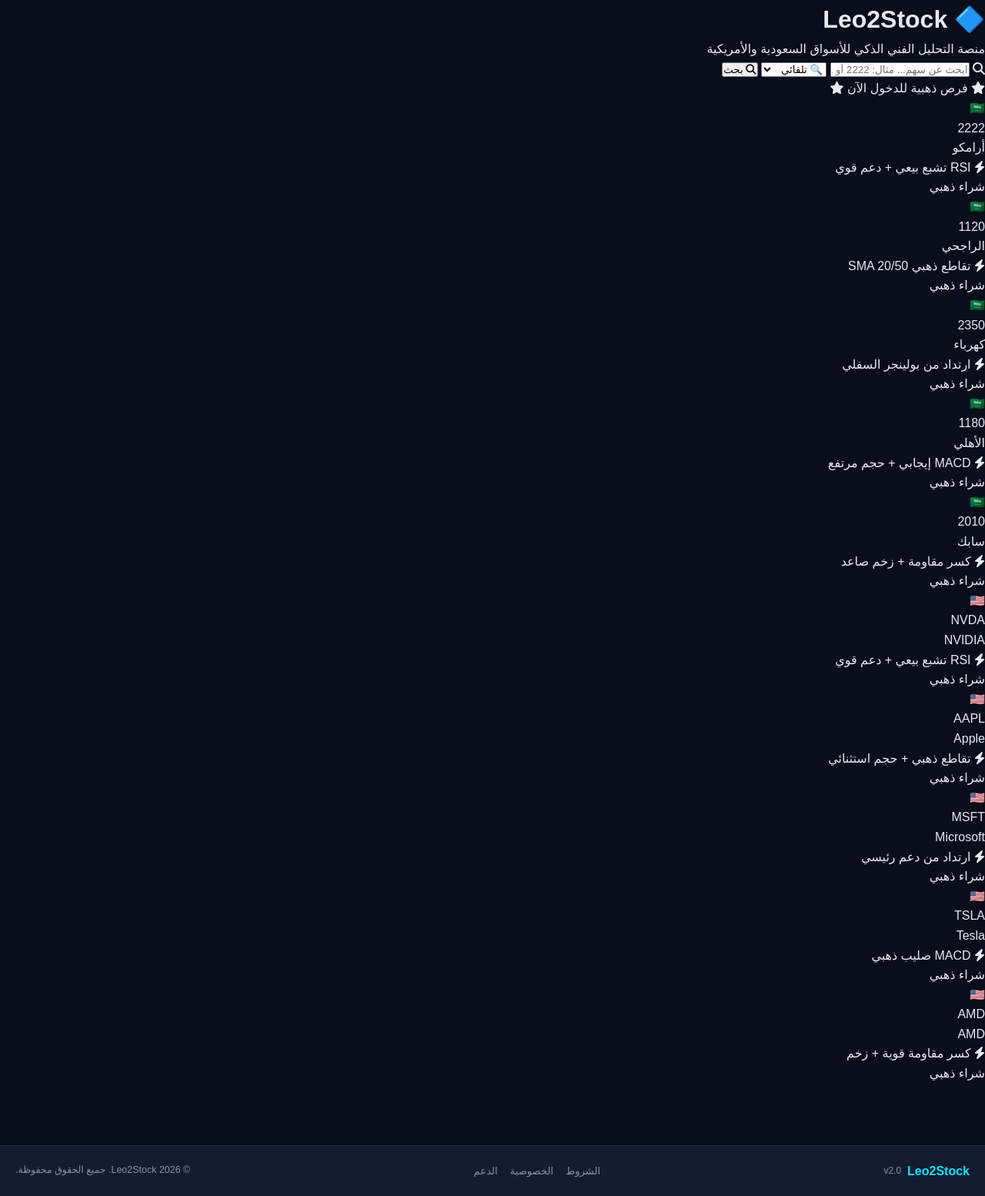
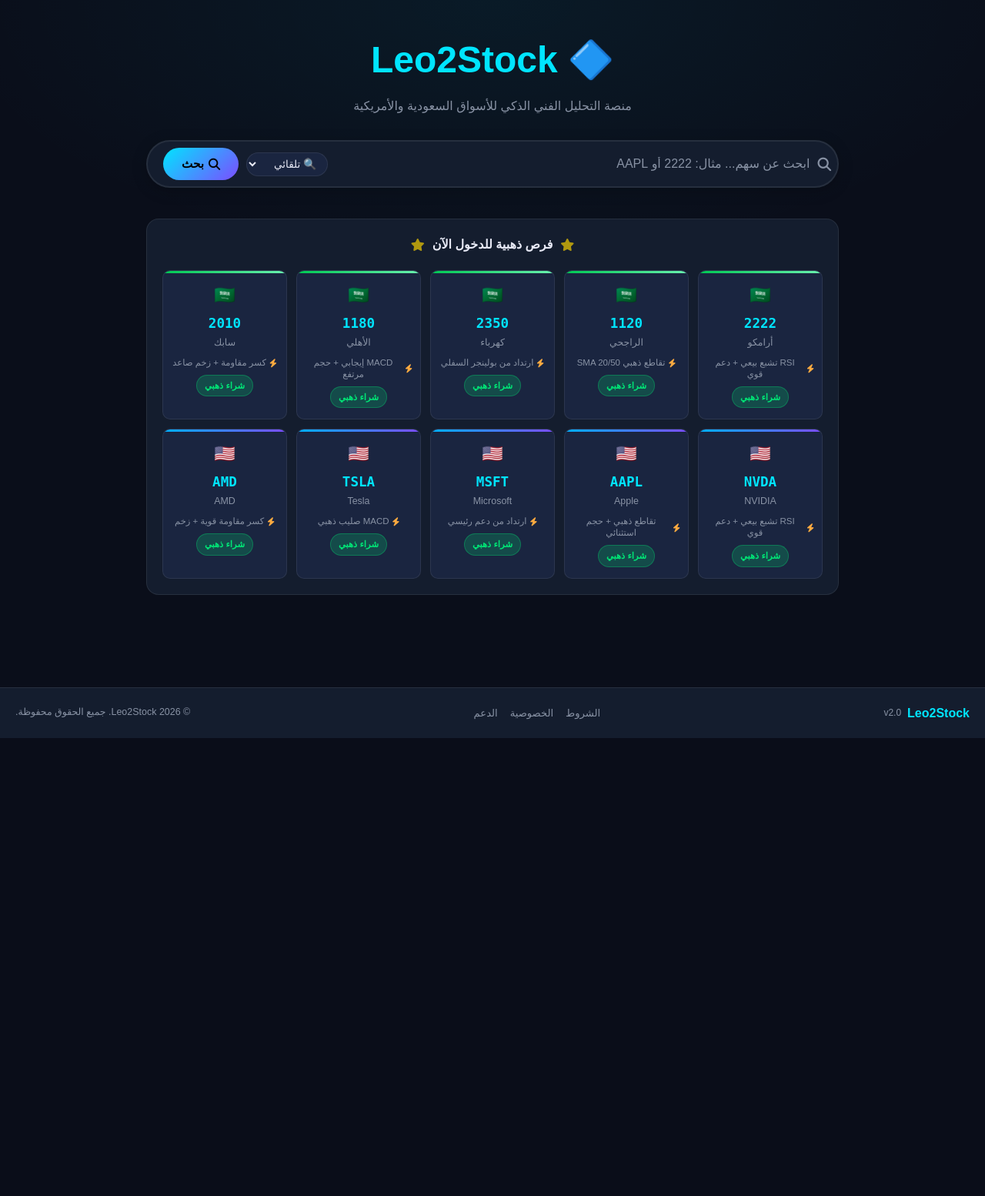
Before and after one commit to khalidalbarqi20/Leo2stock, a Flask app: page / in a window 1280 px wide. Shown: the part 67-1621 px from the top of the page at 77% size. After the commit the page ends 1026 px from the top, so only its background shows below. Run offline with Flask 3, Linux system fonts and the light colour scheme.

Commit message:
Add hero search and golden opportunities styles

```diff
--- a/static/style.css
+++ b/static/style.css
@@ -1239,3 +1239,253 @@ body {
     .gauge-labels { font-size: 0.6rem; }
     .footer-content { flex-direction: column; text-align: center; }
 }
+/* ====== Hero Search ====== */
+.hero-search {
+    min-height: calc(100vh - 65px);
+    display: flex;
+    align-items: center;
+    justify-content: center;
+    padding: 40px 20px;
+    background: radial-gradient(ellipse 80% 60% at 50% 0%, rgba(0,229,255,0.06) 0%, transparent 70%);
+}
+
+.hero-search-inner {
+    width: 100%;
+    max-width: 900px;
+}
+
+.hero-title-box {
+    text-align: center;
+    margin-bottom: 32px;
+}
+
+.hero-title-box h1 {
+    font-size: clamp(2rem, 5vw, 3rem);
+    font-weight: 900;
+    color: var(--accent);
+    margin-bottom: 8px;
+}
+
+.hero-title-box p {
+    color: var(--text2);
+    font-size: 1rem;
+}
+
+.main-search-box {
+    margin-bottom: 40px;
+    position: relative;
+}
+
+.search-input-wrap {
+    display: flex;
+    align-items: center;
+    background: var(--card);
+    border: 2px solid var(--border);
+    border-radius: 50px;
+    padding: 8px 8px 8px 20px;
+    gap: 10px;
+    transition: border-color 0.3s;
+    box-shadow: 0 4px 20px rgba(0,0,0,0.2);
+}
+
+.search-input-wrap:focus-within {
+    border-color: var(--accent);
+    box-shadow: 0 4px 20px rgba(0,229,255,0.2);
+}
+
+.search-ic { color: var(--text2); font-size: 1.1rem; flex-shrink: 0; }
+
+.search-input-wrap input {
+    flex: 1;
+    background: transparent;
+    border: none;
+    outline: none;
+    color: var(--text);
+    font-family: var(--font-main);
+    font-size: 1rem;
+    direction: rtl;
+}
+
+.search-input-wrap input::placeholder { color: var(--text2); }
+
+.search-input-wrap select {
+    background: var(--card2);
+    border: 1px solid var(--border);
+    border-radius: 20px;
+    color: var(--text);
+    font-family: var(--font-main);
+    font-size: 0.85rem;
+    padding: 6px 10px;
+    outline: none;
+    cursor: pointer;
+}
+
+.search-input-wrap button {
+    background: linear-gradient(135deg, var(--accent), var(--accent2));
+    color: #000;
+    border: none;
+    border-radius: 50px;
+    padding: 12px 24px;
+    font-family: var(--font-main);
+    font-weight: 700;
+    font-size: 0.95rem;
+    cursor: pointer;
+    transition: var(--transition);
+    white-space: nowrap;
+    display: flex;
+    align-items: center;
+    gap: 6px;
+}
+
+.search-input-wrap button:hover {
+    transform: scale(1.05);
+    box-shadow: 0 5px 20px rgba(0,229,255,0.4);
+}
+
+/* ====== Golden Opportunities ====== */
+.golden-opportunities {
+    background: var(--card);
+    border: 1px solid var(--border);
+    border-radius: var(--radius);
+    padding: 20px;
+}
+
+.golden-header {
+    text-align: center;
+    font-size: 1rem;
+    font-weight: 700;
+    color: var(--text);
+    margin-bottom: 20px;
+    display: flex;
+    align-items: center;
+    justify-content: center;
+    gap: 10px;
+}
+
+.golden-star {
+    color: #ffd700;
+    animation: pulse 2s ease-in-out infinite;
+}
+
+.golden-grid {
+    display: grid;
+    grid-template-columns: repeat(5, 1fr);
+    gap: 12px;
+}
+
+.golden-card {
+    background: var(--card2);
+    border: 1px solid var(--border);
+    border-radius: var(--radius-sm);
+    padding: 14px 10px;
+    text-align: center;
+    cursor: pointer;
+    transition: var(--transition);
+    position: relative;
+    overflow: hidden;
+}
+
+.golden-card::before {
+    content: '';
+    position: absolute;
+    top: 0;
+    left: 0;
+    right: 0;
+    height: 3px;
+    background: linear-gradient(90deg, #ffd700, #ffab40);
+}
+
+.golden-card.saudi::before {
+    background: linear-gradient(90deg, #00c853, #69f0ae);
+}
+
+.golden-card.us::before {
+    background: linear-gradient(90deg, #00b0ff, #7c4dff);
+}
+
+.golden-card:hover {
+    transform: translateY(-4px);
+    border-color: rgba(255,215,0,0.4);
+    box-shadow: 0 8px 24px rgba(0,0,0,0.3);
+}
+
+.golden-flag { font-size: 1.4rem; margin-bottom: 4px; }
+.golden-symbol { font-family: var(--font-mono); font-size: 1.1rem; font-weight: 700; color: var(--accent); margin-bottom: 2px; }
+.golden-name { font-size: 0.78rem; color: var(--text2); margin-bottom: 8px; }
+
+.golden-reason {
+    font-size: 0.72rem;
+    color: var(--text2);
+    margin-bottom: 8px;
+    line-height: 1.3;
+    display: flex;
+    align-items: center;
+    justify-content: center;
+    gap: 4px;
+}
+
+.golden-reason i { color: var(--warning); font-size: 0.7rem; }
+
+.golden-signal {
+    display: inline-block;
+    padding: 4px 10px;
+    border-radius: 20px;
+    font-size: 0.72rem;
+    font-weight: 700;
+}
+
+.golden-signal.buy {
+    background: rgba(0,230,118,0.2);
+    color: var(--positive);
+    border: 1px solid rgba(0,230,118,0.3);
+}
+
+/* ====== Back Button ====== */
+.back-btn-wrap { display: flex; align-items: center; }
+
+.btn-back {
+    display: flex;
+    align-items: center;
+    gap: 6px;
+    padding: 6px 14px;
+    background: var(--card2);
+    border: 1px solid var(--border);
+    color: var(--text2);
+    border-radius: 20px;
+    font-family: var(--font-main);
+    font-size: 0.82rem;
+    cursor: pointer;
+    transition: var(--transition);
+    white-space: nowrap;
+}
+
+.btn-back:hover {
+    background: var(--accent);
+    color: #000;
+    border-color: var(--accent);
+}
+
+/* ====== Loading States ====== */
+.loading-news, .loading-mtf {
+    text-align: center;
+    padding: 30px;
+    color: var(--text2);
+    font-size: 0.9rem;
+    display: flex;
+    align-items: center;
+    justify-content: center;
+    gap: 10px;
+}
+
+/* ====== Responsive Golden Grid ====== */
+@media (max-width: 900px) {
+    .golden-grid { grid-template-columns: repeat(3, 1fr); }
+}
+
+@media (max-width: 600px) {
+    .golden-grid { grid-template-columns: repeat(2, 1fr); }
+    .search-input-wrap { flex-wrap: wrap; border-radius: 16px; padding: 12px; }
+    .search-input-wrap input { width: 100%; order: -1; }
+    .search-input-wrap button { width: 100%; justify-content: center; }
+    .hero-search { padding: 20px 14px; }
+}
```
